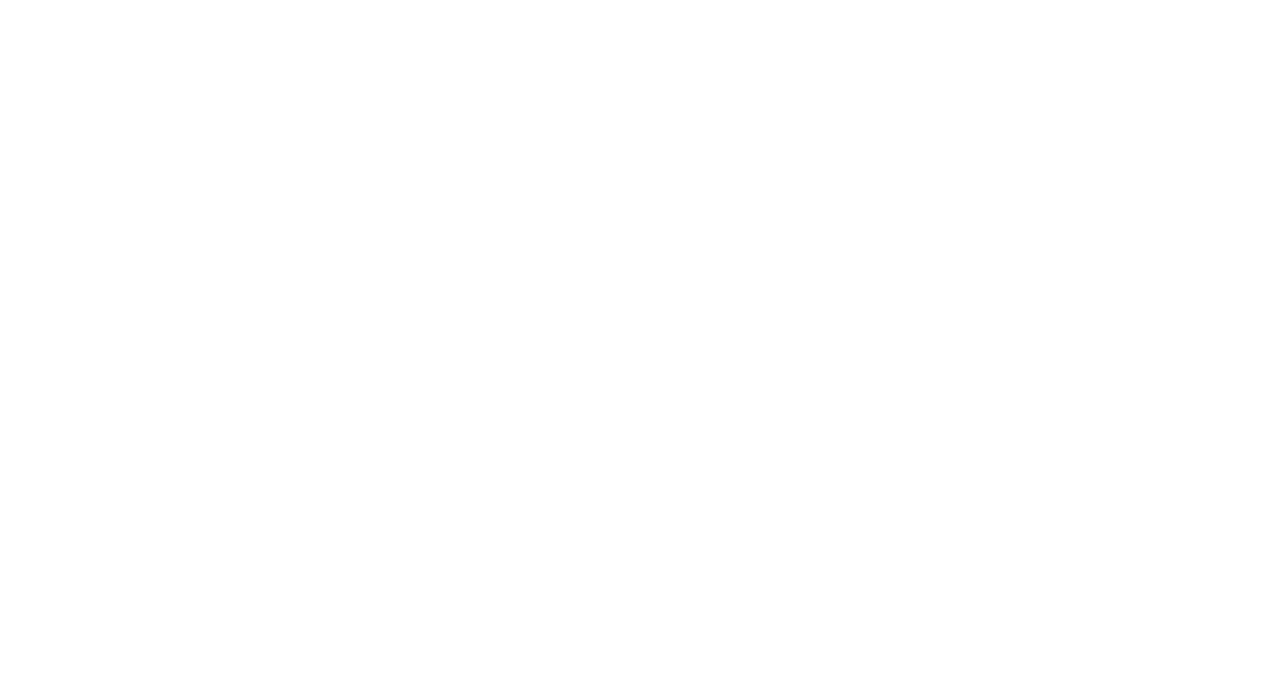
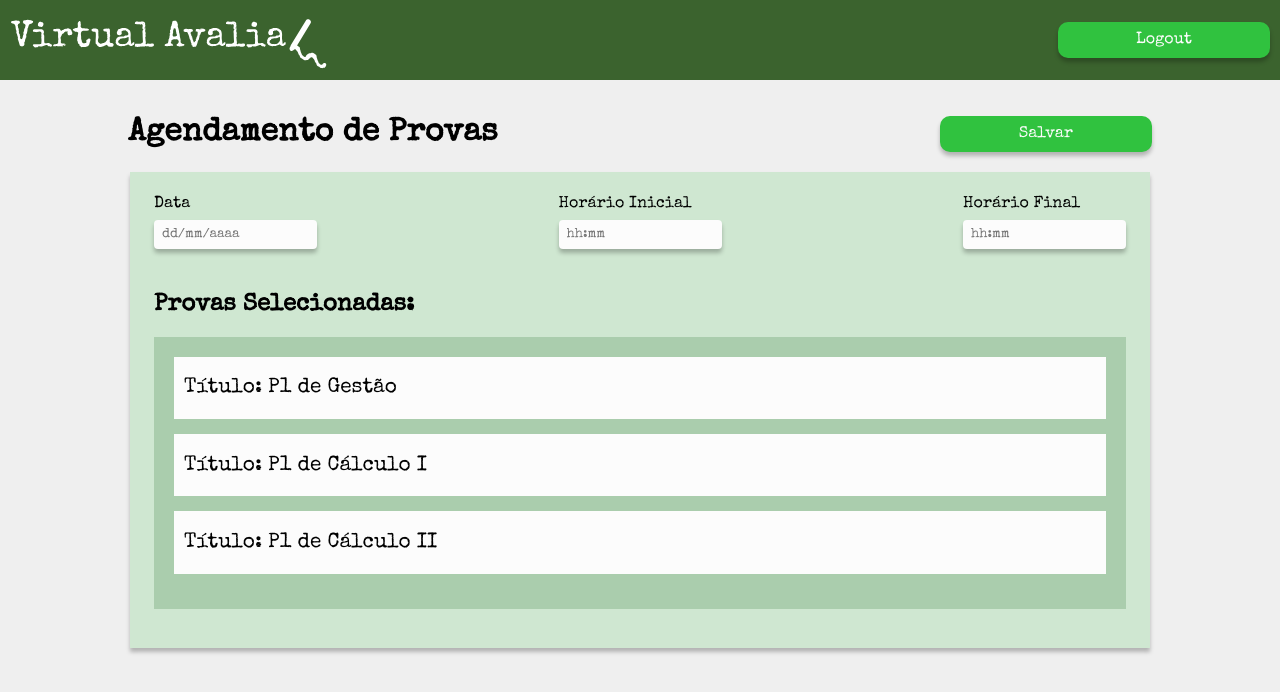
Before and after one commit to anabcuelbas/virtual-avalia, a React (Create React App) app: page /virtual-avalia/admin-schedule in a window 1280 px wide. Shown: the top 692 px of the page. Built offline with nearby package versions, Linux system fonts and the light colour scheme.

Commit message:
Agendamento de prova

```diff
--- /dev/null
+++ b/src/components/schedule/TestCard.js
@@ -0,0 +1,17 @@
+import styled from "styled-components";
+
+import Colors from "../../constants/Colors";
+
+const TestCard = styled.div`
+    display: flex;
+    box-sizing: border-box;
+    width: 100%;
+    background: ${Colors.white};
+    height: 3em;
+    align-items: center;
+    padding: 10px;
+    font-size: 1.3em;
+    margin-bottom: 15px;
+`;
+
+export default TestCard;
--- /dev/null
+++ b/src/components/schedule/TestsContainer.js
@@ -0,0 +1,16 @@
+import styled from "styled-components";
+
+import Colors from "../../constants/Colors";
+
+const TestsContainer = styled.div`
+    display: flex;
+    flex-direction: column;
+    box-sizing: border-box;
+    width: 100%;
+    background: ${Colors.strangeGreen};
+    align-items: center;
+    padding: 20px;
+    margin-bottom: 15px;
+`;
+
+export default TestsContainer;
--- a/src/constants/Colors.js
+++ b/src/constants/Colors.js
@@ -13,7 +13,8 @@ const Colors = {
     grey: '#8C8C8C',
     cream: '#F7EDE2',
     lightGrey: '#DADADA',
-    backgroundGrey: '#F0F0F0'
+    backgroundGrey: '#F0F0F0',
+    strangeGreen: '#AACDAD'
 }
 
 export default Colors;
--- /dev/null
+++ b/src/modules/admin/scheduleTests/ScheduleTests.page.js
@@ -0,0 +1,57 @@
+import React, { useState } from "react";
+
+import PageDefault from "../../../components/PageDefault";
+import Header from "../../../components/header/Header";
+import { Fieldset } from "../../../components/form/Fieldset";
+import { FieldsetHeader } from "../../../components/form/FieldsetHeader";
+import { Main } from "../../../components/form/Main";
+import { InputRow } from "../../../components/form/InputRow";
+import { Input } from "../../../components/form/Input";
+import LongButton from "../../../components/LongButton";
+import Colors from "../../../constants/Colors";
+import TestCard from "../../../components/schedule/TestCard";
+import TestsContainer from "../../../components/schedule/TestsContainer";
+
+export const ScheduleTests = () => {
+  return (
+    <PageDefault>
+      <Header />
+
+      <Main style={{width: '80%', alignSelf: 'center'}}>
+        <FieldsetHeader>
+          <h1>Agendamento de Provas</h1>
+          <LongButton
+            path="/admin-tests"
+            name="Salvar"
+            backgroundColor={Colors.secondaryGreen}
+            textColor={Colors.white}
+          />
+        </FieldsetHeader>
+        <Fieldset>
+          <InputRow>
+            <div>
+              <label>Data</label>
+              <Input type="text" placeholder="dd/mm/aaaa" />
+            </div>
+            <div>
+              <label>Horário Inicial</label>
+              <Input placeholder="hh:mm" />
+            </div>
+            <div>
+              <label>Horário Final</label>
+              <Input type="text" placeholder="hh:mm" />
+            </div>
+          </InputRow>
+
+          <h2>Provas Selecionadas:</h2>
+          <TestsContainer>
+            <TestCard>Título: P1 de Gestão</TestCard>
+            <TestCard>Título: P1 de Cálculo I</TestCard>
+            <TestCard>Título: P1 de Cálculo II</TestCard>
+          </TestsContainer>
+        </Fieldset>
+      </Main>
+
+    </PageDefault>
+  );
+}
--- /dev/null
+++ b/src/modules/admin/scheduleTests/index.js
@@ -0,0 +1 @@
+export * from './ScheduleTests.page';
--- a/src/modules/admin/testsDatabase/TestsDatabase.page.js
+++ b/src/modules/admin/testsDatabase/TestsDatabase.page.js
@@ -40,7 +40,7 @@ export const TestsDatabase = () => {
         <PageContent>
             <Container>
                 <SearchBar placeholder="Pesquisar por título" />
-                <LongButton path="/" name="Agendar prova" backgroundColor={Colors.lightGrey} textColor={Colors.black} />
+                <LongButton path="/admin-schedule" name="Agendar prova" backgroundColor={Colors.lightGrey} textColor={Colors.black} />
                 <LongButton path="/" name="Nova prova" backgroundColor={Colors.secondaryGreen} textColor={Colors.white} icon />
             </Container>
             <Table
--- a/src/routes/routes.js
+++ b/src/routes/routes.js
@@ -9,6 +9,7 @@ import { StudentLogin } from "../modules/student/studentLogin";
 import { WelcomeAdmin } from "../modules/admin/welcomeAdmin";
 import { GradesDatabase } from "../modules/admin/gradesDatabase/GradesDatabase.page";
 import { ViewSubmission } from "../modules/admin/viewSubmission";
+import { ScheduleTests } from "../modules/admin/scheduleTests";
 
 export const Routes = () => {
   return (
@@ -21,6 +22,7 @@ export const Routes = () => {
       <Route path="/admin-create-question" component={CreateQuestion} />
       <Route path="/admin-grades" component={GradesDatabase} />
       <Route path="/admin-view-submission" component={ViewSubmission} />
+      <Route path="/admin-schedule" component={ScheduleTests} />
       <Route path="/student-login" component={StudentLogin} />
     </Switch>
   );
```
